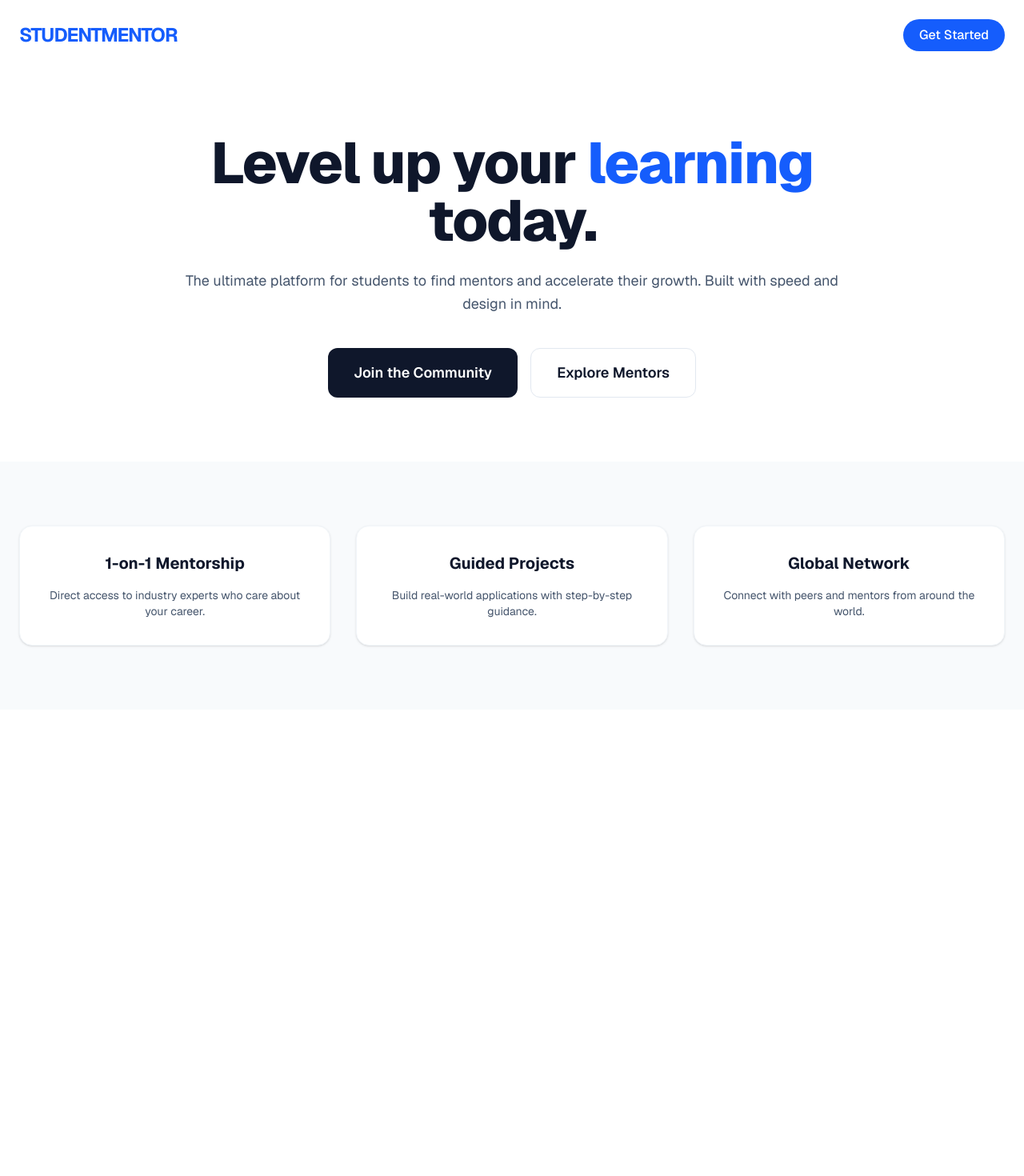
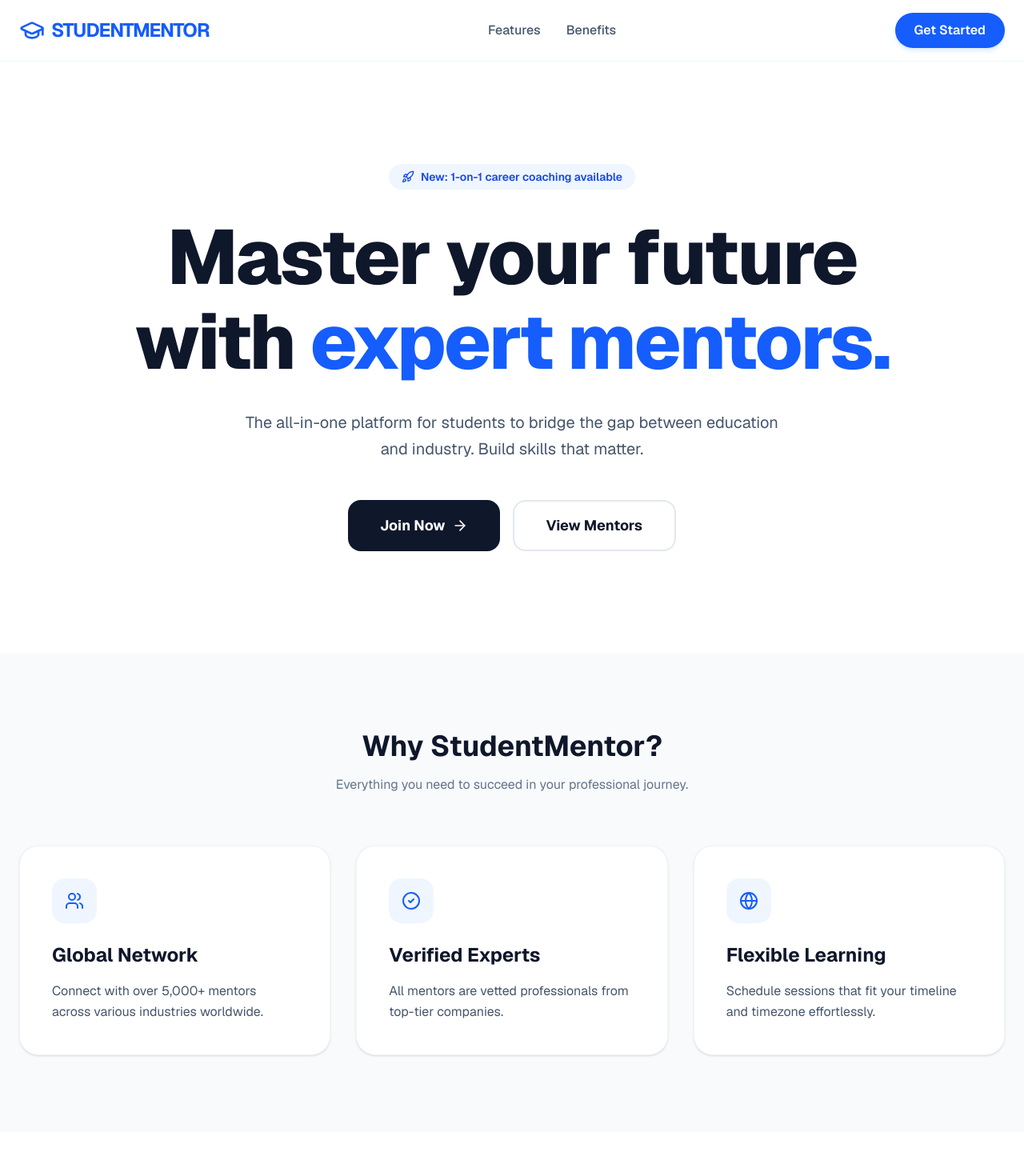
Before and after one commit to KailasVS666/landing-page-assignment, a Next.js app: page / in a window 1280 px wide. Shown: the top 1470 px of the page at 80% size. Before the commit the page ends 887 px from the top, so only its background shows below. Built offline with nearby package versions, Linux system fonts and the light colour scheme.

Commit message:
Refined UI with Lucide icons and CTA section

```diff
--- a/app/page.tsx
+++ b/app/page.tsx
@@ -1,50 +1,112 @@
-export default function Home() {
+import React from 'react';
+import {
+  Users,
+  Rocket,
+  Globe,
+  CheckCircle2,
+  ArrowRight,
+  GraduationCap
+} from 'lucide-react';
+
+export default function LandingPage() {
   return (
-    <div className="min-h-screen bg-white text-slate-900 font-sans">
-      {/* Navbar */}
-      <nav className="p-6 flex justify-between items-center max-w-7xl mx-auto">
-        <div className="text-2xl font-bold text-blue-600 tracking-tighter">STUDENTMENTOR</div>
-        <button className="bg-blue-600 text-white px-5 py-2 rounded-full font-medium hover:bg-blue-700 transition">
-          Get Started
-        </button>
+    <div className="min-h-screen bg-white font-sans antialiased text-slate-900 scroll-smooth">
+      {/* Navbar with Glassmorphism */}
+      <nav className="sticky top-0 z-50 bg-white/70 backdrop-blur-lg border-b border-slate-100 py-4 px-6">
+        <div className="max-w-7xl mx-auto flex justify-between items-center">
+          <div className="flex items-center gap-2 text-2xl font-bold text-blue-600 tracking-tighter">
+            <GraduationCap className="w-8 h-8" />
+            <span>STUDENTMENTOR</span>
+          </div>
+          <div className="hidden md:flex space-x-8 font-medium text-slate-600">
+            <a href="#features" className="hover:text-blue-600 transition">Features</a>
+            <a href="#benefits" className="hover:text-blue-600 transition">Benefits</a>
+          </div>
+          <button className="bg-blue-600 text-white px-6 py-2.5 rounded-full font-semibold hover:bg-blue-700 transition shadow-md shadow-blue-100">
+            Get Started
+          </button>
+        </div>
       </nav>
 
       {/* Hero Section */}
-      <header className="px-6 py-20 text-center max-w-4xl mx-auto">
-        <h1 className="text-5xl md:text-7xl font-extrabold tracking-tight mb-6">
-          Level up your <span className="text-blue-600">learning</span> today.
+      <header className="px-6 py-20 md:py-32 text-center max-w-5xl mx-auto">
+        <div className="inline-flex items-center gap-2 bg-blue-50 text-blue-700 px-4 py-1.5 rounded-full text-sm font-semibold mb-8">
+          <Rocket className="w-4 h-4" />
+          <span>New: 1-on-1 career coaching available</span>
+        </div>
+        <h1 className="text-6xl md:text-8xl font-extrabold tracking-tight mb-8 leading-[1.1]">
+          Master your future with <span className="text-blue-600">expert mentors.</span>
         </h1>
-        <p className="text-lg text-slate-600 mb-10 leading-relaxed">
-          The ultimate platform for students to find mentors and accelerate their growth.
-          Built with speed and design in mind.
+        <p className="text-xl text-slate-600 mb-12 max-w-2xl mx-auto leading-relaxed">
+          The all-in-one platform for students to bridge the gap between education and industry. Build skills that matter.
         </p>
-        <div className="flex flex-wrap justify-center gap-4">
-          <button className="bg-slate-900 text-white px-8 py-4 rounded-xl text-lg font-semibold hover:bg-slate-800 transition">
-            Join the Community
+        <div className="flex flex-col sm:flex-row justify-center gap-4">
+          <button className="bg-slate-900 text-white px-10 py-4 rounded-2xl text-lg font-bold hover:bg-slate-800 transition-all hover:scale-105 flex items-center justify-center gap-2">
+            Join Now <ArrowRight className="w-5 h-5" />
           </button>
-          <button className="border border-slate-200 px-8 py-4 rounded-xl text-lg font-semibold hover:bg-slate-50 transition">
-            Explore Mentors
+          <button className="border-2 border-slate-200 px-10 py-4 rounded-2xl text-lg font-bold hover:bg-slate-50 transition-all">
+            View Mentors
           </button>
         </div>
       </header>
 
-      {/* Features Section */}
-      <section className="bg-slate-50 py-20 px-6">
-        <div className="max-w-7xl mx-auto grid md:grid-cols-3 gap-8 text-center">
-          <div className="p-8 bg-white rounded-2xl shadow-sm border border-slate-100">
-            <h3 className="text-xl font-bold mb-4">1-on-1 Mentorship</h3>
-            <p className="text-slate-600 text-sm">Direct access to industry experts who care about your career.</p>
+      {/* Features Grid with Icons */}
+      <section id="features" className="bg-slate-50 py-24 px-6">
+        <div className="max-w-7xl mx-auto">
+          <div className="text-center mb-16">
+            <h2 className="text-4xl font-bold mb-4">Why StudentMentor?</h2>
+            <p className="text-slate-500">Everything you need to succeed in your professional journey.</p>
           </div>
-          <div className="p-8 bg-white rounded-2xl shadow-sm border border-slate-100">
-            <h3 className="text-xl font-bold mb-4">Guided Projects</h3>
-            <p className="text-slate-600 text-sm">Build real-world applications with step-by-step guidance.</p>
-          </div>
-          <div className="p-8 bg-white rounded-2xl shadow-sm border border-slate-100">
-            <h3 className="text-xl font-bold mb-4">Global Network</h3>
-            <p className="text-slate-600 text-sm">Connect with peers and mentors from around the world.</p>
+          <div className="grid md:grid-cols-3 gap-8">
+            <FeatureCard
+              icon={<Users className="w-6 h-6 text-blue-600" />}
+              title="Global Network"
+              desc="Connect with over 5,000+ mentors across various industries worldwide."
+            />
+            <FeatureCard
+              icon={<CheckCircle2 className="w-6 h-6 text-blue-600" />}
+              title="Verified Experts"
+              desc="All mentors are vetted professionals from top-tier companies."
+            />
+            <FeatureCard
+              icon={<Globe className="w-6 h-6 text-blue-600" />}
+              title="Flexible Learning"
+              desc="Schedule sessions that fit your timeline and timezone effortlessly."
+            />
           </div>
         </div>
       </section>
+
+      {/* Final CTA */}
+      <section className="py-24 px-6 text-center">
+        <div className="max-w-4xl mx-auto bg-blue-600 rounded-[3rem] py-16 px-8 text-white shadow-2xl shadow-blue-200">
+          <h2 className="text-4xl md:text-5xl font-bold mb-6">Ready to start?</h2>
+          <p className="text-blue-100 text-lg mb-10 max-w-lg mx-auto leading-relaxed">
+            Take the first step toward your dream career today. Join StudentMentor for free.
+          </p>
+          <button className="bg-white text-blue-600 px-12 py-5 rounded-2xl text-xl font-extrabold hover:bg-slate-50 transition-transform hover:scale-105">
+            Create Free Account
+          </button>
+        </div>
+      </section>
+
+      {/* Footer */}
+      <footer className="py-12 text-center text-slate-400 text-sm border-t border-slate-100">
+        <p>© 2025 StudentMentor. Built with Next.js and Tailwind CSS.</p>
+      </footer>
     </div>
   );
 }
+
+// Helper Component for Features
+function FeatureCard({ icon, title, desc }: { icon: React.ReactNode, title: string, desc: string }) {
+  return (
+    <div className="p-10 bg-white rounded-3xl border border-slate-100 hover:border-blue-200 transition-colors shadow-sm">
+      <div className="w-14 h-14 bg-blue-50 rounded-2xl flex items-center justify-center mb-6">
+        {icon}
+      </div>
+      <h3 className="text-2xl font-bold mb-4">{title}</h3>
+      <p className="text-slate-600 leading-relaxed">{desc}</p>
+    </div>
+  );
+}
--- a/package.json
+++ b/package.json
@@ -9,6 +9,7 @@
     "lint": "eslint"
   },
   "dependencies": {
+    "lucide-react": "^0.562.0",
     "next": "16.1.1",
     "react": "19.2.3",
     "react-dom": "19.2.3"
```
Also changed, not shown: 1 other file (tests, documents, lock files or other folders).
